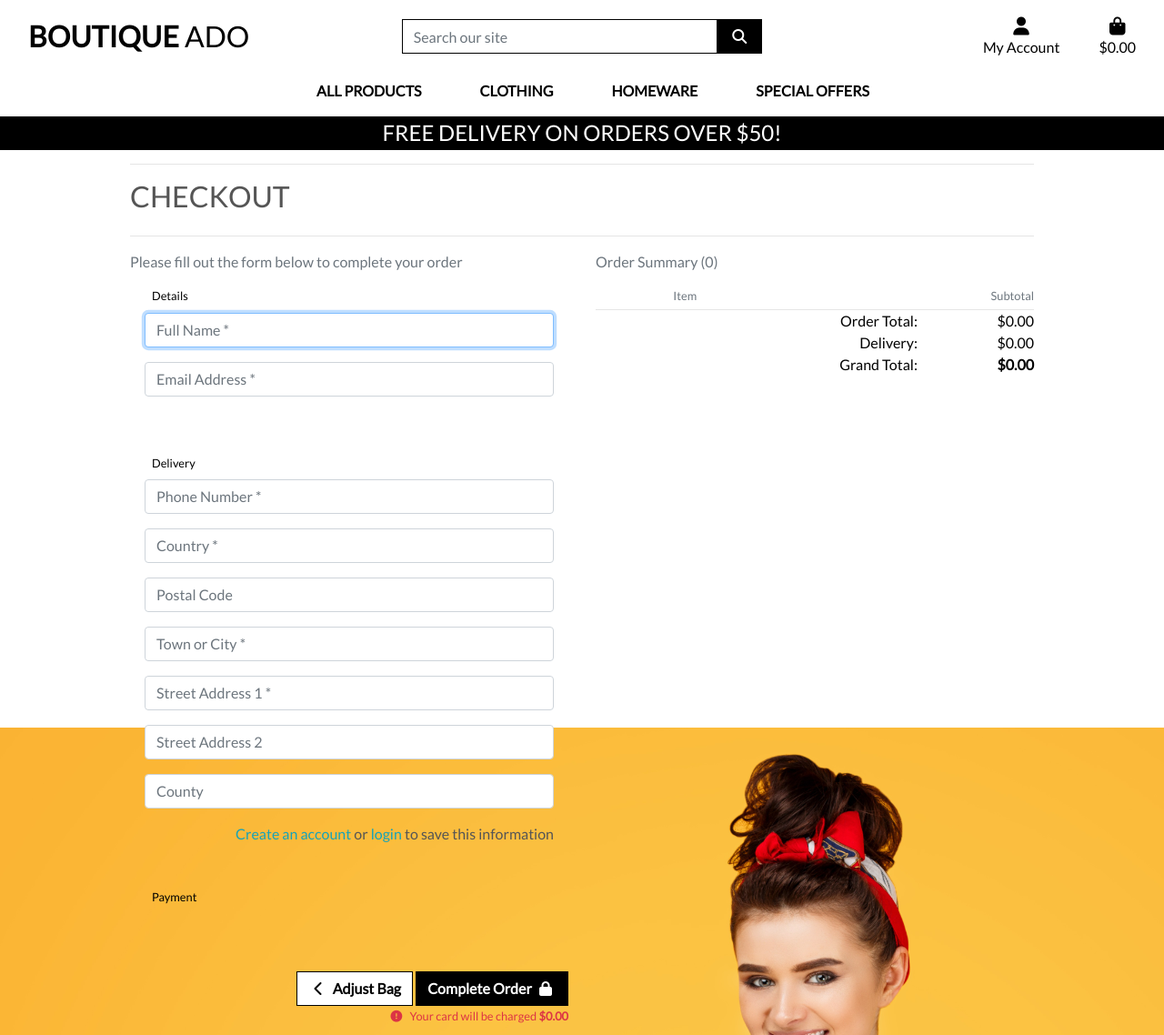
After one commit to slucaci/boutique_ado_v1, a Django app: template checkout/templates/checkout/checkout.html in a window 1280 px wide. The commit adds this page. Shown: the whole page at 91% size. Run offline with Django 3.2, Linux system fonts and the light colour scheme; the template is opened without the code that fills it: values that come from a table or form of the project are taken from there, others are empty; some libraries are stand-ins or nearby versions.

Commit message:
added checkout views and template

```diff
--- a/bag/templates/bag/bag.html
+++ b/bag/templates/bag/bag.html
@@ -146,7 +146,10 @@
                 </span>
                 <span class="text-uppercase">Keep Shopping</span>
               </a>
-              <a href="" class="btn btn-black rounded-0 btn-lg">
+              <a
+                href="{%url 'checkout' %}"
+                class="btn btn-black rounded-0 btn-lg"
+              >
                 <span class="text-uppercase">Secure Checkout</span>
                 <span class="icon">
                   <i class="fas fa-lock"></i>
--- a/boutique_ado/urls.py
+++ b/boutique_ado/urls.py
@@ -24,4 +24,5 @@ urlpatterns = [
     path('', include('home.urls')),
     path('products/', include('products.urls')),
     path('bag/', include('bag.urls')),
+    path('checkout/', include('checkout.urls')),
 ] + static(settings.MEDIA_URL, document_root=settings.MEDIA_ROOT)
--- /dev/null
+++ b/checkout/templates/checkout/checkout.html
@@ -0,0 +1,180 @@
+{% extends "base.html" %} {% load static %} {% load bag_tools %}
+<!--  -->
+{% block extra_css %}
+<link rel="stylesheet" href="{% static 'checkout/css/checkout.css' %}" />
+{% endblock %} {% block page_header %}
+<div class="container header-container">
+  <div class="row">
+    <div class="col"></div>
+  </div>
+</div>
+{% endblock %} {% block content %}
+<div class="overlay"></div>
+<div class="container">
+  <div class="row">
+    <div class="col">
+      <hr />
+      <h2 class="logo-font mb-4">Checkout</h2>
+      <hr />
+    </div>
+  </div>
+
+  <div class="row">
+    <div class="col-12 col-lg-6 order-lg-last mb-5">
+      <p class="text-muted">Order Summary ({{ product_count }})</p>
+      <div class="row">
+        <div class="col-7 offset-2">
+          <p class="mb-1 mt-0 small text-muted">Item</p>
+        </div>
+        <div class="col-3 text-right">
+          <p class="mb-1 mt-0 small text-muted">Subtotal</p>
+        </div>
+      </div>
+      {% for item in bag_items %}
+      <div class="row">
+        <div class="col-2 mb-1">
+          <a href="{% url 'product_detail' item.product.id %}">
+            {% if item.product.image %}
+            <img
+              class="w-100"
+              src="{{ item.product.image.url }}"
+              alt="{{ product.name }}"
+            />
+            {% else %}
+            <img
+              class="w-100"
+              src="{{ MEDIA_URL }}noimage.png"
+              alt="{{ product.name }}"
+            />
+            {% endif %}
+          </a>
+        </div>
+        <div class="col-7">
+          <p class="my-0"><strong>{{ item.product.name }}</strong></p>
+          <p class="my-0 small">
+            Size: {% if item.product.has_sizes %}{{ item.size|upper }}
+            <!--  -->
+            {% else %}N/A{% endif %}
+          </p>
+          <p class="my-0 small text-muted">Qty: {{ item.quantity }}</p>
+        </div>
+        <div class="col-3 text-right">
+          <p class="my-0 small text-muted">
+            ${{ item.product.price | calc_subtotal:item.quantity }}
+          </p>
+        </div>
+      </div>
+      {% endfor %}
+      <hr class="my-0" />
+      <div class="row text-black text-right">
+        <div class="col-7 offset-2">
+          <p class="my-0">Order Total:</p>
+          <p class="my-0">Delivery:</p>
+          <p class="my-0">Grand Total:</p>
+        </div>
+        <div class="col-3">
+          <p class="my-0">${{ total | floatformat:2 }}</p>
+          <p class="my-0">${{ delivery | floatformat:2 }}</p>
+          <p class="my-0">
+            <strong>${{ grand_total | floatformat:2 }}</strong>
+          </p>
+        </div>
+      </div>
+    </div>
+    <div class="col-12 col-lg-6">
+      <p class="text-muted">
+        Please fill out the form below to complete your order
+      </p>
+      <form action="{% url 'checkout' %}" method="POST" id="payment-form">
+        {% csrf_token %}
+        <fieldset class="rounded px-3 mb-5">
+          <legend class="fieldset-label small text-black px-2 w-auto">
+            Details
+          </legend>
+          {{ order_form.full_name | as_crispy_field }}
+          <!--  -->
+          {{ order_form.email | as_crispy_field }}
+        </fieldset>
+        <fieldset class="rounded px-3 mb-5">
+          <legend class="fieldset-label small text-black px-2 w-auto">
+            Delivery
+          </legend>
+          {{ order_form.phone_number | as_crispy_field }}
+          <!--  -->
+          {{ order_form.country | as_crispy_field }}
+          <!--  -->
+          {{ order_form.postcode | as_crispy_field }}
+          <!--  -->
+          {{ order_form.town_or_city | as_crispy_field }}
+          <!--  -->
+          {{ order_form.street_address1 | as_crispy_field }}
+          <!--  -->
+          {{ order_form.street_address2 | as_crispy_field }}
+          <!--  -->
+          {{ order_form.county | as_crispy_field }}
+          <div class="form-check form-check-inline float-right mr-0">
+            {% if user.is_authenticated %}
+            <label class="form-check-label" for="id-save-info"
+              >Save this delivery information to my profile</label
+            >
+            <input
+              class="form-check-input ml-2 mr-0"
+              type="checkbox"
+              id="id-save-info"
+              name="save-info"
+              checked
+            />
+            {% else %}
+            <label class="form-check-label" for="id-save-info">
+              <a class="text-info" href="{% url 'account_signup' %}"
+                >Create an account</a
+              >
+              or
+              <a class="text-info" href="{% url 'account_login' %}">login</a> to
+              save this information
+            </label>
+            {% endif %}
+          </div>
+        </fieldset>
+        <fieldset class="px-3">
+          <legend class="fieldset-label small text-black px-2 w-auto">
+            Payment
+          </legend>
+          <!-- A Stripe card element will go here -->
+          <div class="mb-3" id="card-element"></div>
+
+          <!-- Used to display form errors -->
+          <div class="mb-3 text-danger" id="card-errors" role="alert"></div>
+        </fieldset>
+
+        <div class="submit-button text-right mt-5 mb-2">
+          <a
+            href="{% url 'view_bag' %}"
+            class="btn btn-outline-black rounded-0"
+          >
+            <span class="icon">
+              <i class="fas fa-chevron-left"></i>
+            </span>
+            <span class="font-weight-bold">Adjust Bag</span>
+          </a>
+          <button id="submit-button" class="btn btn-black rounded-0">
+            <span class="font-weight-bold">Complete Order</span>
+            <span class="icon">
+              <i class="fas fa-lock"></i>
+            </span>
+          </button>
+          <p class="small text-danger my-0">
+            <span class="icon">
+              <i class="fas fa-exclamation-circle"></i>
+            </span>
+            <span
+              >Your card will be charged
+              <strong>${{ grand_total|floatformat:2 }}</strong></span
+            >
+          </p>
+        </div>
+      </form>
+    </div>
+  </div>
+</div>
+{% endblock %}
--- /dev/null
+++ b/checkout/urls.py
@@ -0,0 +1,6 @@
+from django.urls import path
+from . import views
+
+urlpatterns = [
+    path('', views.checkout, name='checkout'),
+]
```
Also changed, not shown: boutique_ado/settings.py (+11 -0 lines), checkout/views.py (+19 -1 lines), checkout/static/checkout/css/checkout.css (added), 1 other file.
